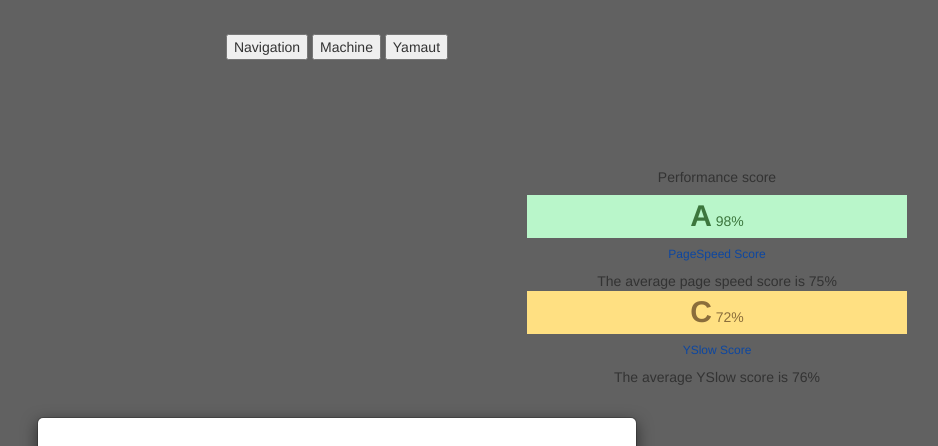
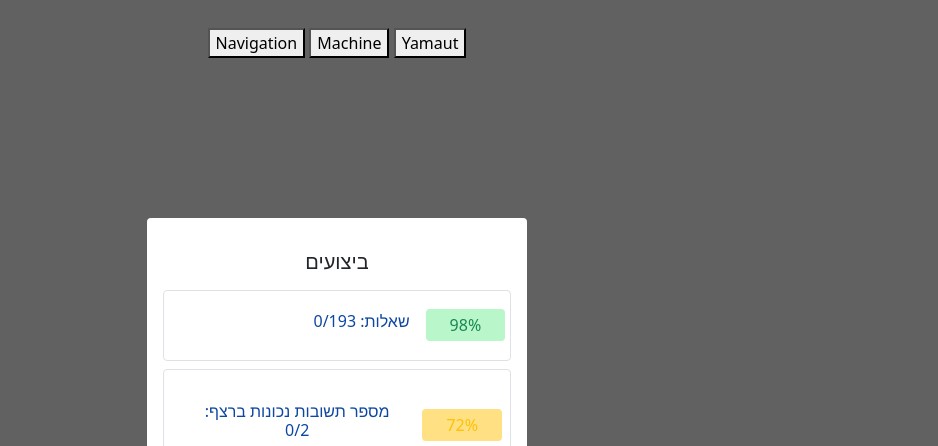
Before and after one commit to progovoy/yachts, a plain HTML site: page index.html in a window 1280 px wide. Shown: the part 76-522 px from the top of the page, without its empty margins (303-1241 px from the left). Drawn offline with nearby package versions, Linux system fonts and the light colour scheme.

Commit message:
Update index.html

```diff
--- a/index.html
+++ b/index.html
@@ -8,10 +8,12 @@
     <title>Multiple choice exam</title>
     <script src="assets/exam-data/question.js"></script>
     <script src="assets/index.js" defer></script>
-    <script src="https://maxcdn.bootstrapcdn.com/bootstrap/3.3.0/js/bootstrap.min.js"></script>
+    <script src="https://cdn.jsdelivr.net/npm/bootstrap@5.1.3/dist/js/bootstrap.bundle.min.js"></script>
     <script src="https://cdnjs.cloudflare.com/ajax/libs/jquery/3.2.1/jquery.min.js"></script>
-    <link rel="stylesheet" href="https://maxcdn.bootstrapcdn.com/bootstrap/3.3.0/css/bootstrap.min.css">
+    <link rel="stylesheet" href="https://cdn.jsdelivr.net/npm/bootstrap@5.1.3/dist/css/bootstrap.min.css">
+    <link rel="stylesheet" href="https://cdnjs.cloudflare.com/ajax/libs/font-awesome/4.7.0/css/font-awesome.min.css">
     <link rel="stylesheet" href="assets/css/main.css">
+
 </head>
 
 <body>
@@ -46,17 +48,17 @@
 
     <div class="container d-flex justify-content-center mt-4">
         <div class="card p-3 mt-3">
-            <h5 class="mt-3 mb-3">Performance score</h5>
-            <div class="border p-2 rounded d-flex flex-row align-items-center">
-                <div class="p-1 px-4 d-flex flex-column align-items-center score rounded"> <span class="d-block char text-success">A</span> <span class="text-success">98%</span> </div>
+            <h5 class="mt-3 mb-3">ביצועים</h5>
+            <div class="border p-2 rounded d-flex flex-row align-items-center" style="padding: 0.3rem !important;">
+                <div class="p-1 px-4 d-flex flex-column align-items-center score rounded"> <span class="text-success">98%</span> </div>
                 <div class="ml-2 p-3">
-                    <h6 class="heading1">PageSpeed Score</h6> <span>The average page speed score is 75%</span>
+                    <h6 class="heading1">שאלות: 0/193</h6>
                 </div>
             </div>
             <div class="border p-2 rounded d-flex flex-row align-items-center mt-2">
-                <div class="p-1 px-4 d-flex flex-column align-items-center speed rounded"> <span class="d-block char text-warning">C</span> <span class="text-warning">72%</span> </div>
+                <div class="p-1 px-4 d-flex flex-column align-items-center speed rounded">  <span class="text-warning">72%</span> </div>
                 <div class="ml-2 p-4">
-                    <h6 class="text">YSlow Score</h6> <span>The average YSlow score is 76%</span>
+                    <h6 class="text">מספר תשובות נכונות ברצף: 0/2</h6>
                 </div>
             </div>
         </div>
@@ -71,11 +73,11 @@
         <div class="modal-dialog">
             <div class="modal-content">
                 <div class="modal-header">
-                    <h3>Q. What does CSS stands for?</h3>
+                    <h3>1. 'מה גובה הגלים'?</h3>
                 </div>
                 <div class="modal-body">
                     <div class="col-xs-3 5"> </div>
-                    <div class="quiz" id="quiz" data-toggle="buttons"> <label class="element-animation1 btn btn-lg btn-danger btn-block"><span class="btn-label"><i class="glyphicon glyphicon-chevron-right"></i></span> <input type="radio" name="q_answer" value="1"> Computer Style Sheets</label> <label class="element-animation2 btn btn-lg btn-danger btn-block"><span class="btn-label"><i class="glyphicon glyphicon-chevron-right"></i></span> <input type="radio" name="q_answer" value="2">Cascading Style Sheets</label> <label class="element-animation3 btn btn-lg btn-danger btn-block"><span class="btn-label"><i class="glyphicon glyphicon-chevron-right"></i></span> <input type="radio" name="q_answer" value="3">Creative Style Sheets</label> <label class="element-animation4 btn btn-lg btn-danger btn-block"><span class="btn-label"><i class="glyphicon glyphicon-chevron-right"></i></span> <input type="radio" name="q_answer" value="4"> Colorful Style Sheets </label> </div>
+                    <div class="quiz" id="quiz" data-toggle="buttons"> <label class="element-animation1 btn btn-lg btn-danger btn-block"><span class="btn-label"><i class="glyphicon glyphicon-chevron-right"></i></span> <input type="radio" name="q_answer" value="1"> תשובה ראשונה</label> <label class="element-animation2 btn btn-lg btn-danger btn-block"><span class="btn-label"><i class="glyphicon glyphicon-chevron-right"></i></span> <input type="radio" name="q_answer" value="2">תשובה שניה</label> <label class="element-animation3 btn btn-lg btn-danger btn-block"><span class="btn-label"><i class="glyphicon glyphicon-chevron-right"></i></span> <input type="radio" name="q_answer" value="3">תשובה שלישית</label> <label class="element-animation4 btn btn-lg btn-danger btn-block"><span class="btn-label"><i class="glyphicon glyphicon-chevron-right"></i></span> <input type="radio" name="q_answer" value="4"> תשובה רביעית</label> </div>
                 </div>
             </div>
         </div>
```
